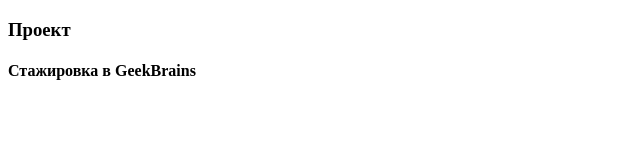
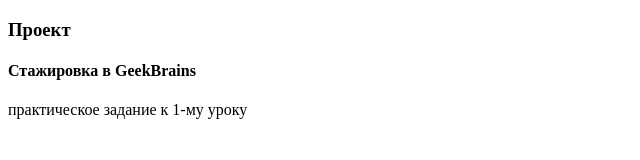
Before and after one commit to niksasha/internship, a plain HTML site: page index.html in a window 1280 px wide. Shown: the whole page, without its empty margins (0-640 px from the left). Drawn offline with Linux system fonts and the light colour scheme.

Commit message:
добавила строку

```diff
--- a/index.html
+++ b/index.html
@@ -7,5 +7,6 @@
 <body>
     <h3>Проект</h3>
     <h4>Стажировка в GeekBrains</h4>
+    <p>практическое задание к 1-му уроку</p>
 </body>
 </html>
```
